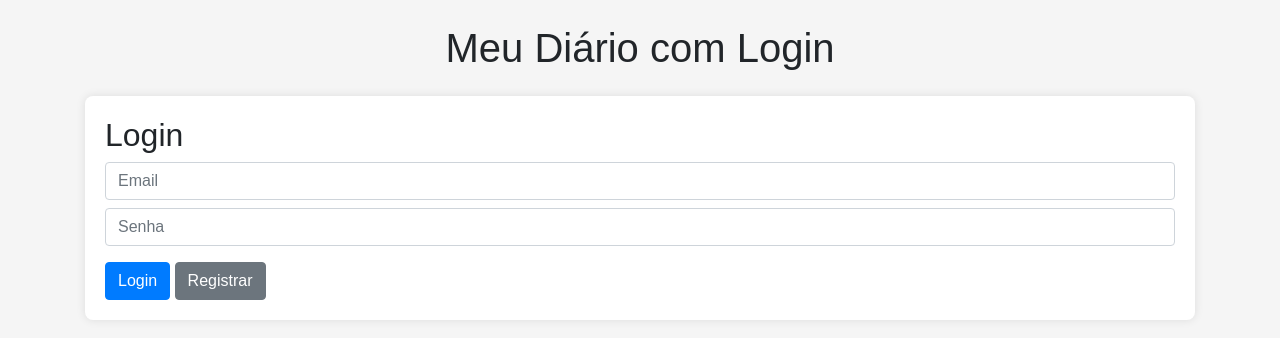
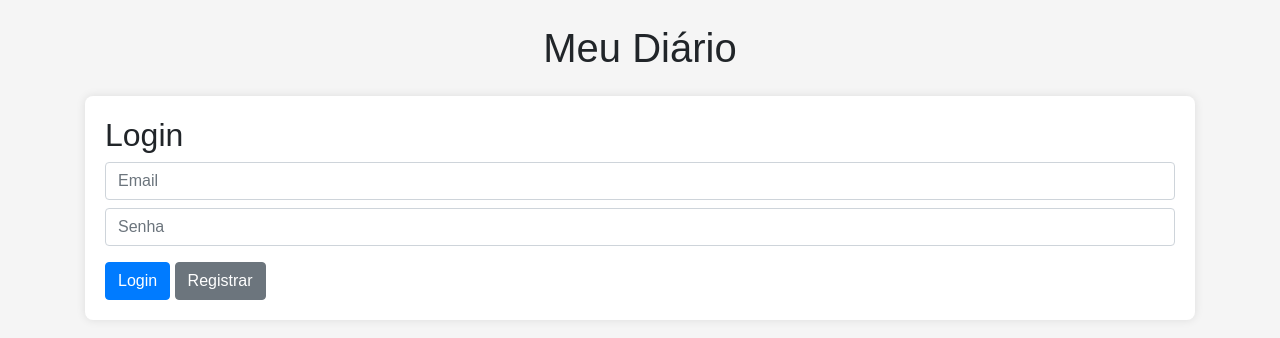
Before and after one commit to leandro905Berck/meudiario, a plain HTML site: page index.html in a window 1280 px wide. Drawn offline with nearby package versions, Linux system fonts and the light colour scheme.

Commit message:
Update index.html

```diff
--- a/index.html
+++ b/index.html
@@ -9,7 +9,7 @@
 </head>
 <body>
     <div class="container">
-        <h1 class="text-center mt-4">Meu Diário com Login</h1>
+        <h1 class="text-center mt-4">Meu Diário</h1>
 
         <div id="auth-section" class="mt-4">
             <h2>Login</h2>
```
